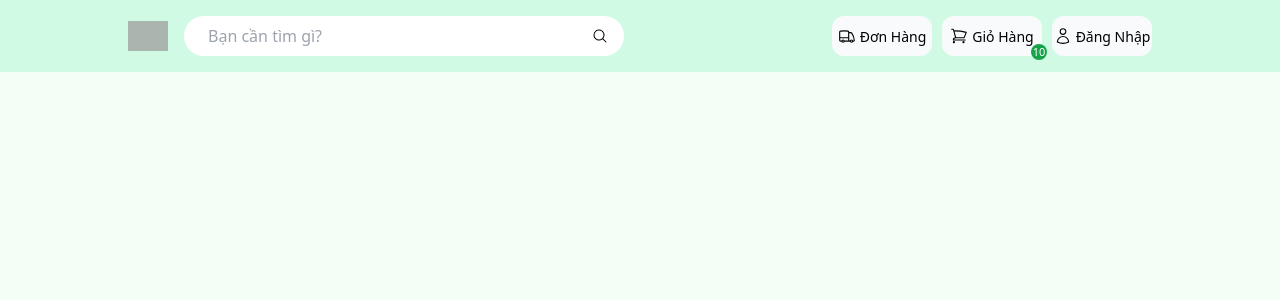
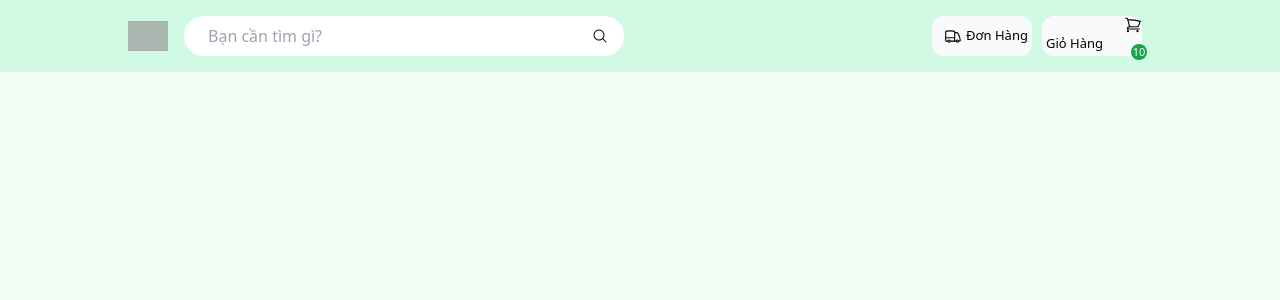
Before and after one commit to nguyenhnhatquang/nut-foods, a Next.js app: page / in a window 1280 px wide. Shown: the top 300 px of the page. Built offline with nearby package versions, Linux system fonts and the light colour scheme; grey boxes are pictures that could not be loaded.

Commit message:
change css

```diff
--- a/components/Header.tsx
+++ b/components/Header.tsx
@@ -26,13 +26,20 @@ const Header = () => {
             </div>
             {/* Right - shopping card*/}
             <div className="element-end ml-3">
-                <div className="element-center relative bg-slate-50 h-10 w-10 rounded-xl cursor-pointer hover:bg-emerald-50 mr-[10px] min-[580px]:w-[100px]">
-                    <HiOutlineTruck className="h-full text-[18px]"/>
-                    <span className="hidden text-[14px] subpixel-antialiased pl-1 min-[580px]:block">Đơn Hàng</span>
+                <div className="element-center header__button mr-[10px] min-[580px]:header__button--grid min-[580px]:w-[100px]">
+                    <div className="flex items-center justify-end">
+                        <HiOutlineTruck className="h-full text-[18px]"/>
+                    </div>
+                    <div className="flex items-center justify-start">
+                        <span className="hidden text-[13px] subpixel-antialiased pl-1 min-[580px]:block">Đơn Hàng</span>
+                    </div>
                 </div>
 
-                <div className="element-center relative bg-slate-50 h-10 w-10 rounded-xl cursor-pointer hover:bg-emerald-50 min-[580px]:w-[100px] sm:mr-[10px]">
-                    <HiOutlineShoppingCart className="h-full text-[18px]"/>
+                <div className="header__button relative w-10 min-[580px]:w-[100px] sm:mr-[10px]">
+                    <div className="flex items-center justify-end">
+                        <HiOutlineShoppingCart className="h-full text-[18px]"/>
+                    </div>
+
                     {
                         isBagItem && (
                             <>
@@ -42,12 +49,19 @@ const Header = () => {
                             </>
                         )
                     }
-                    <span className="hidden text-[14px] subpixel-antialiased pl-1 min-[580px]:block">Giỏ Hàng</span>
+
+                    <div className="flex items-center justify-start">
+                        <span className="hidden text-[13px] subpixel-antialiased pl-1 min-[580px]:block">Giỏ Hàng</span>
+                    </div>
                 </div>
 
-                <div className="hidden h-10 w-[100px] bg-slate-50 rounded-xl cursor-pointer sm:element-center hover:bg-emerald-50">
-                    <HiOutlineUser className="h-full text-[18px]"/>
-                    <span className="hidden text-[14px] subpixel-antialiased pl-1 min-[580px]:block">Đăng Nhập</span>
+                <div className="hidden sm:header__button w-[100px]">
+                    <div className="flex items-center justify-end">
+                        <HiOutlineUser className="h-full text-[18px]"/>
+                    </div>
+                    <div className="flex items-center justify-start">
+                        <span className="hidden text-[13px] max-w-[70px] subpixel-antialiased pl-1 whitespace-nowrap overflow-hidden min-[580px]:block">Đăng Nhập</span>
+                    </div>
                 </div>
             </div>
         </div>
--- a/styles/globals.css
+++ b/styles/globals.css
@@ -14,6 +14,7 @@ input[type="search"]::-webkit-search-results-decoration {
     @apply bg-[#f5fdf7];
   }
 }
+
 @layer utilities {
   .element-center {
     @apply flex items-center justify-center;
@@ -26,4 +27,12 @@ input[type="search"]::-webkit-search-results-decoration {
   .element-end {
     @apply flex items-center justify-end;
   }
+
+  .header__button {
+    @apply bg-slate-50 h-10 w-10 rounded-xl cursor-pointer hover:bg-emerald-50;
+  }
+
+  .header__button--grid {
+    @apply grid grid-cols-[26px_auto];
+  }
 }
```
